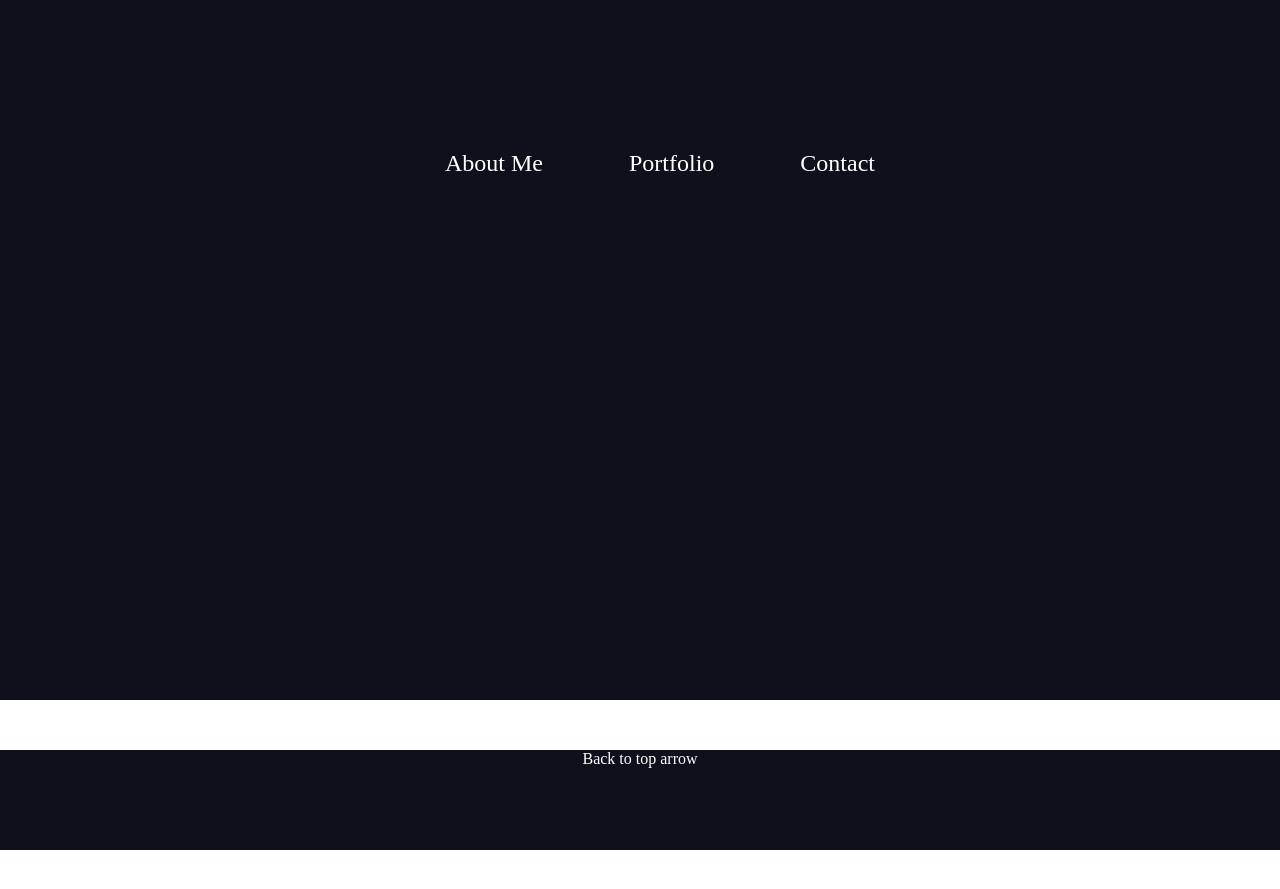
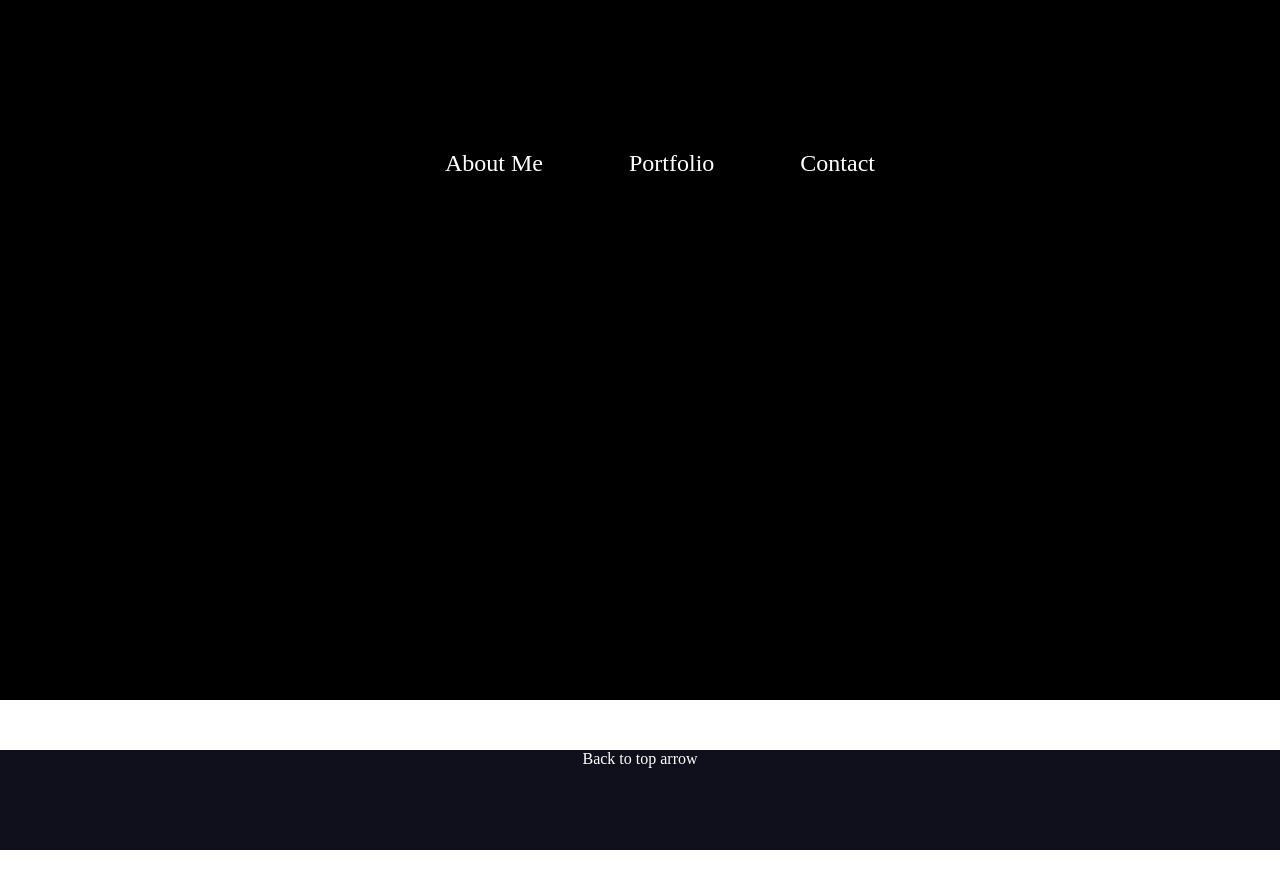
Before and after one commit to SteveReaume/SteveReaume, a Jekyll site: the page built from design.html, in a window 1280 px wide. Shown: the top 889 px of the page. Built offline with Jekyll 4.4.1, drawn with Linux system fonts in a browser that asks for light colours.

Commit message:
Update nav.scss

```diff
--- a/_sass/nav.scss
+++ b/_sass/nav.scss
@@ -7,7 +7,7 @@ body{
   text-align: center;
   padding: 150px;
   font-size: 1.5em;
-  background-color: #10101D;
+  background-color: black;
 }
 nav > ul {
   list-style-type: none;
```
